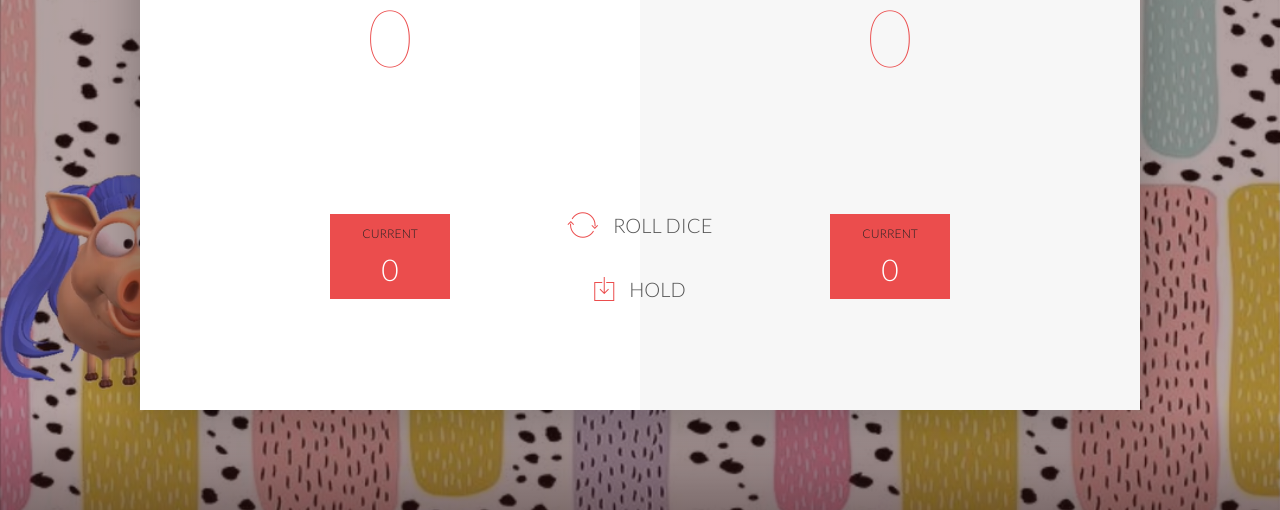
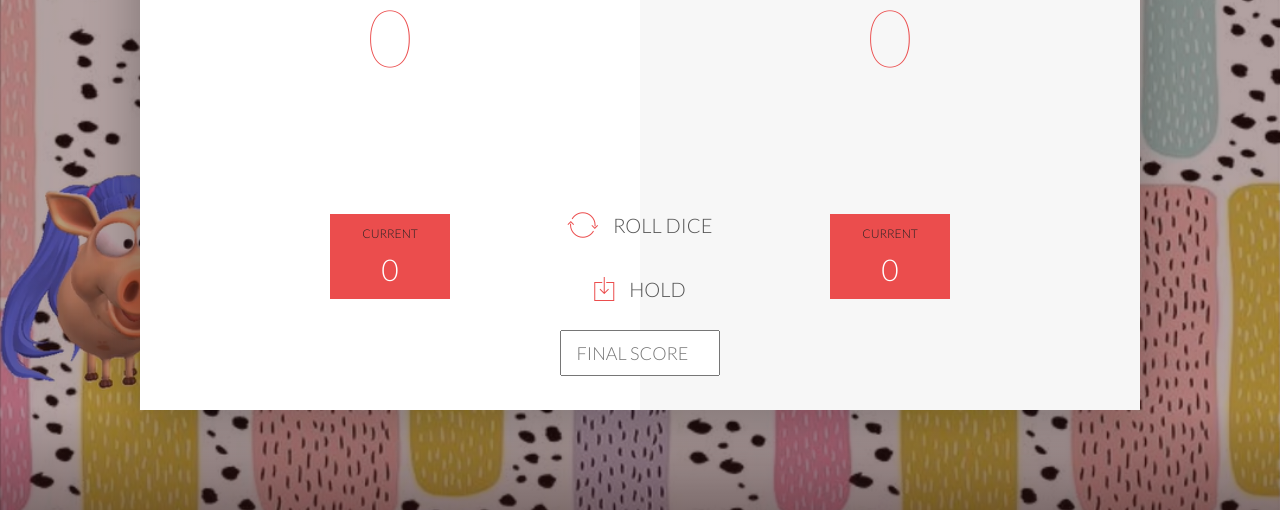
Before and after one commit to nastaran-motiee/pig-game, a plain HTML site: page index.html in a window 1280 px wide. Both pictures are taken after a click on the button "HOLD". Shown: the part 290-800 px from the top of the page. Drawn offline with nearby package versions, Linux system fonts and the light colour scheme.

Commit message:
third commit

```diff
--- a/app.js
+++ b/app.js
@@ -60,8 +60,17 @@ document.querySelector('.btn-hold').addEventListener('click', function(){
         //Update the UI
         document.querySelector('#score-' + activePlayer).textContent= scores[activePlayer];
 
+        var input = document.querySelector('.final-score').value;
+
+        //undefined, null, or "" are coerced to false
+        if (input) {
+            var winningScore = input;
+        } else {
+            winningScore = 100;
+        }
+
         //Check if player won the game
-        if (scores[activePlayer] >= 100){
+        if (scores[activePlayer] >= winningScore){
             document.querySelector('#name-' + activePlayer).textContent = 'Winner!';
             document.querySelector('.dice').style.display = 'none';
             document.querySelector('.player-' + activePlayer + '-panel').classList.add('winner');
@@ -97,7 +106,7 @@ function init(){
     document.querySelector('.player-0-panel').classList.remove('active');
     document.querySelector('.player-1-panel').classList.remove('active');
     document.querySelector('.player-0-panel').classList.add('active');
-
+    document.querySelector('.final-score').value = 'none';
 }
 
 function nextPlayer(){
--- a/index.html
+++ b/index.html
@@ -33,6 +33,8 @@
             <button class="btn-roll"><i class="ion-ios-loop"></i>Roll dice</button>
             <button class="btn-hold"><i class="ion-ios-download-outline"></i>Hold</button>
 
+            <input class="final-score" type="number" min="0" placeholder="Final score">
+
             <img src="dice-5.png" alt="Dice" class="dice">
         </div>
 
--- a/style.css
+++ b/style.css
@@ -141,6 +141,22 @@ i {
 .btn-roll { top: 403px;}
 .btn-hold { top: 467px;}
 
+.final-score {
+    position: absolute;
+    left: 50%;
+    transform: translatex(-50%);
+    top: 520px;
+    color: #555;
+    font-size: 18px;
+    font-family: 'Lato';
+    text-align: center;
+    padding: 10px;
+    width: 160px;
+    text-transform: uppercase;
+}
+
+.final-score:focus{ outline: none; }
+
 .dice {
     position: absolute;
     left: 50%;
```
